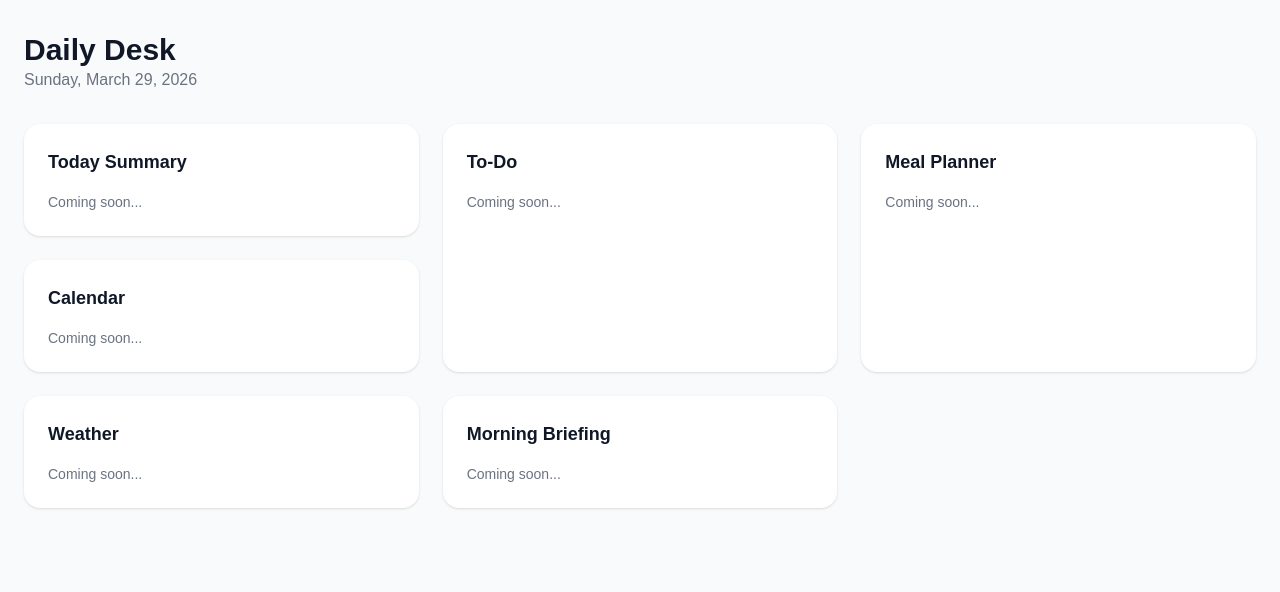
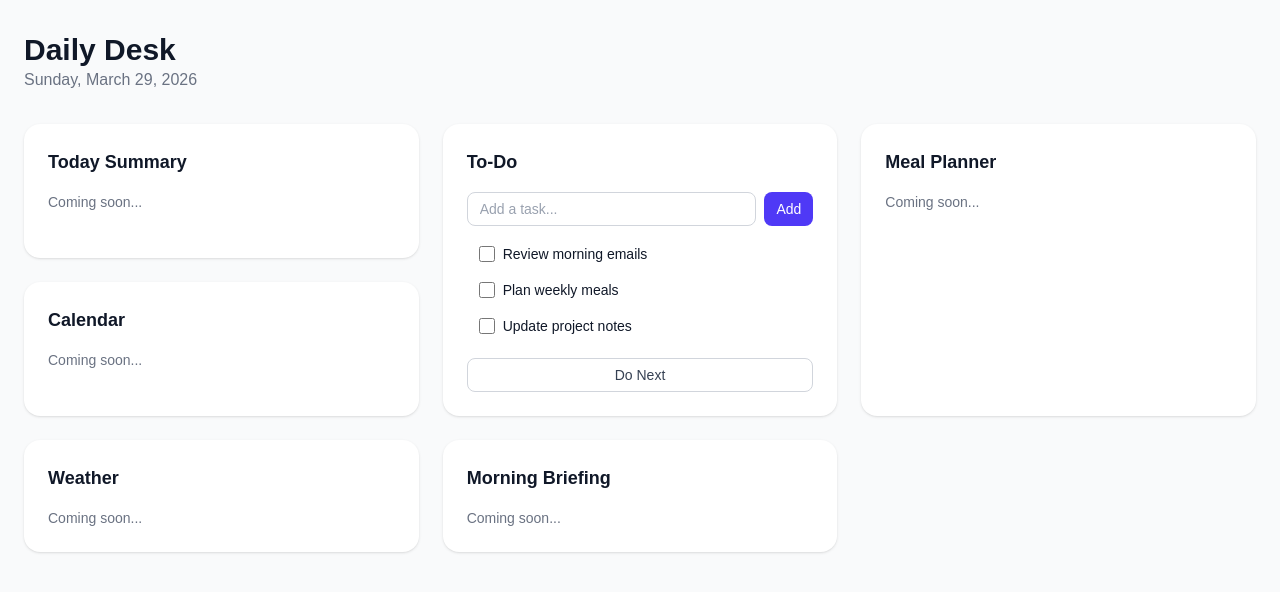
Before and after one commit to BryanLuu888/daily-desk, a Next.js app: page / in a window 1280 px wide. Shown: the top 592 px of the page. Built offline with nearby package versions, Linux system fonts and the light colour scheme.

Commit message:
feat: add interactive To-Do panel with quick add, complete, and Do Next
Co-Authored-By: Claude Opus 4.6 (1M context) <noreply@anthropic.com>

```diff
--- a/src/app/page.tsx
+++ b/src/app/page.tsx
@@ -1,5 +1,6 @@
 import Panel from "@/components/ui/Panel";
 import DateDisplay from "@/components/DateDisplay";
+import TodoPanel from "@/components/panels/TodoPanel";
 
 export default function Home() {
   return (
@@ -15,7 +16,7 @@ export default function Home() {
         </Panel>
 
         <Panel title="To-Do" className="row-span-2">
-          <p className="text-sm text-gray-500">Coming soon...</p>
+          <TodoPanel />
         </Panel>
 
         <Panel title="Meal Planner" className="row-span-2">
--- /dev/null
+++ b/src/components/panels/TodoPanel.tsx
@@ -0,0 +1,140 @@
+"use client";
+
+import { useReducer, useState } from "react";
+
+interface Task {
+  id: string;
+  text: string;
+  completed: boolean;
+}
+
+type Action =
+  | { type: "ADD_TASK"; text: string }
+  | { type: "TOGGLE_TASK"; id: string }
+  | { type: "SET_DO_NEXT"; id: string | null };
+
+interface State {
+  tasks: Task[];
+  doNextId: string | null;
+}
+
+function reducer(state: State, action: Action): State {
+  switch (action.type) {
+    case "ADD_TASK":
+      return {
+        ...state,
+        tasks: [
+          ...state.tasks,
+          { id: crypto.randomUUID(), text: action.text, completed: false },
+        ],
+      };
+    case "TOGGLE_TASK":
+      return {
+        ...state,
+        tasks: state.tasks.map((t) =>
+          t.id === action.id ? { ...t, completed: !t.completed } : t
+        ),
+        doNextId:
+          state.doNextId === action.id ? null : state.doNextId,
+      };
+    case "SET_DO_NEXT":
+      return { ...state, doNextId: action.id };
+    default:
+      return state;
+  }
+}
+
+const initialState: State = {
+  tasks: [
+    { id: crypto.randomUUID(), text: "Review morning emails", completed: false },
+    { id: crypto.randomUUID(), text: "Plan weekly meals", completed: false },
+    { id: crypto.randomUUID(), text: "Update project notes", completed: false },
+  ],
+  doNextId: null,
+};
+
+export default function TodoPanel() {
+  const [state, dispatch] = useReducer(reducer, initialState);
+  const [input, setInput] = useState("");
+
+  function handleAdd() {
+    const trimmed = input.trim();
+    if (!trimmed) return;
+    dispatch({ type: "ADD_TASK", text: trimmed });
+    setInput("");
+  }
+
+  function handleDoNext() {
+    const incomplete = state.tasks.filter((t) => !t.completed);
+    if (incomplete.length === 0) {
+      dispatch({ type: "SET_DO_NEXT", id: null });
+      return;
+    }
+
+    const currentIndex = incomplete.findIndex((t) => t.id === state.doNextId);
+    const nextIndex = (currentIndex + 1) % incomplete.length;
+    dispatch({ type: "SET_DO_NEXT", id: incomplete[nextIndex].id });
+  }
+
+  return (
+    <div className="flex flex-col gap-3">
+      {/* Quick add */}
+      <div className="flex gap-2">
+        <input
+          type="text"
+          value={input}
+          onChange={(e) => setInput(e.target.value)}
+          onKeyDown={(e) => {
+            if (e.key === "Enter") handleAdd();
+          }}
+          placeholder="Add a task..."
+          className="flex-1 rounded-lg border border-gray-300 px-3 py-1.5 text-sm text-gray-900 placeholder-gray-400 focus:border-indigo-500 focus:outline-none focus:ring-1 focus:ring-indigo-500"
+        />
+        <button
+          onClick={handleAdd}
+          className="rounded-lg bg-indigo-600 px-3 py-1.5 text-sm font-medium text-white hover:bg-indigo-700 focus:outline-none focus:ring-2 focus:ring-indigo-500 focus:ring-offset-1"
+        >
+          Add
+        </button>
+      </div>
+
+      {/* Task list */}
+      <ul className="flex max-h-64 flex-col gap-1 overflow-y-auto">
+        {state.tasks.map((task) => (
+          <li
+            key={task.id}
+            className={`flex items-center gap-2 rounded-lg px-2 py-1.5 text-sm ${
+              state.doNextId === task.id
+                ? "border-l-4 border-indigo-500 bg-indigo-50"
+                : "border-l-4 border-transparent"
+            }`}
+          >
+            <input
+              type="checkbox"
+              checked={task.completed}
+              onChange={() => dispatch({ type: "TOGGLE_TASK", id: task.id })}
+              className="h-4 w-4 rounded border-gray-300 text-indigo-600 focus:ring-indigo-500"
+            />
+            <span
+              className={
+                task.completed
+                  ? "text-gray-400 line-through"
+                  : "text-gray-900"
+              }
+            >
+              {task.text}
+            </span>
+          </li>
+        ))}
+      </ul>
+
+      {/* Do Next button */}
+      <button
+        onClick={handleDoNext}
+        className="mt-1 rounded-lg border border-gray-300 px-3 py-1.5 text-sm font-medium text-gray-700 hover:bg-gray-50 focus:outline-none focus:ring-2 focus:ring-indigo-500 focus:ring-offset-1"
+      >
+        Do Next
+      </button>
+    </div>
+  );
+}
```
